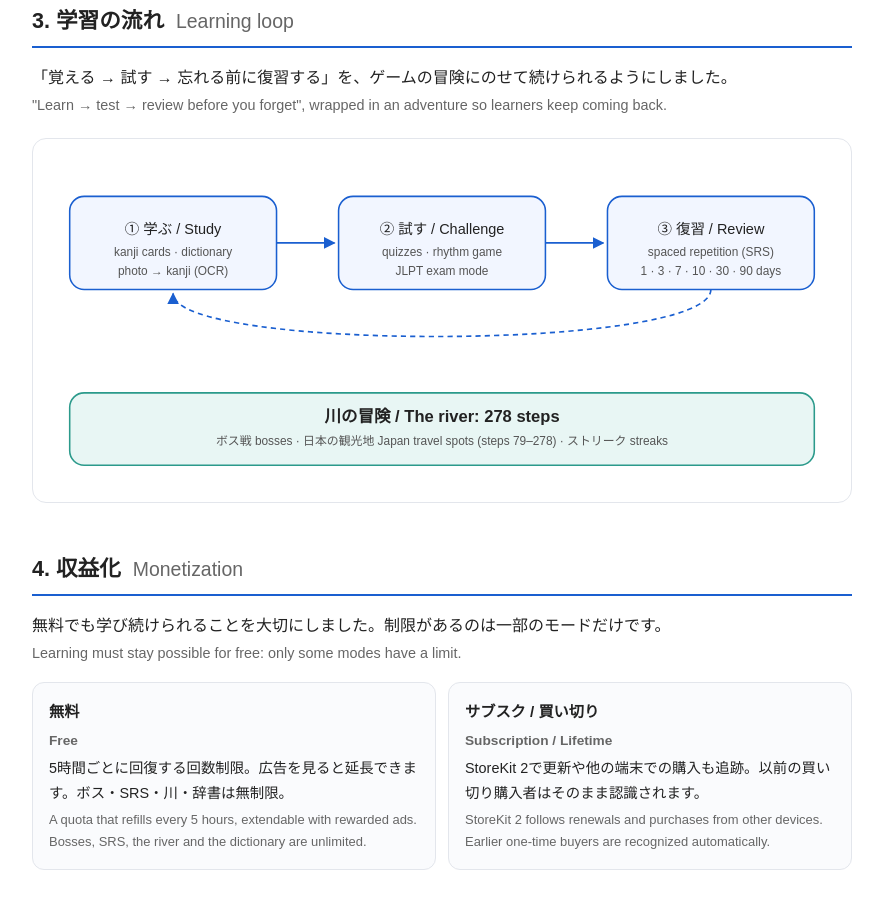
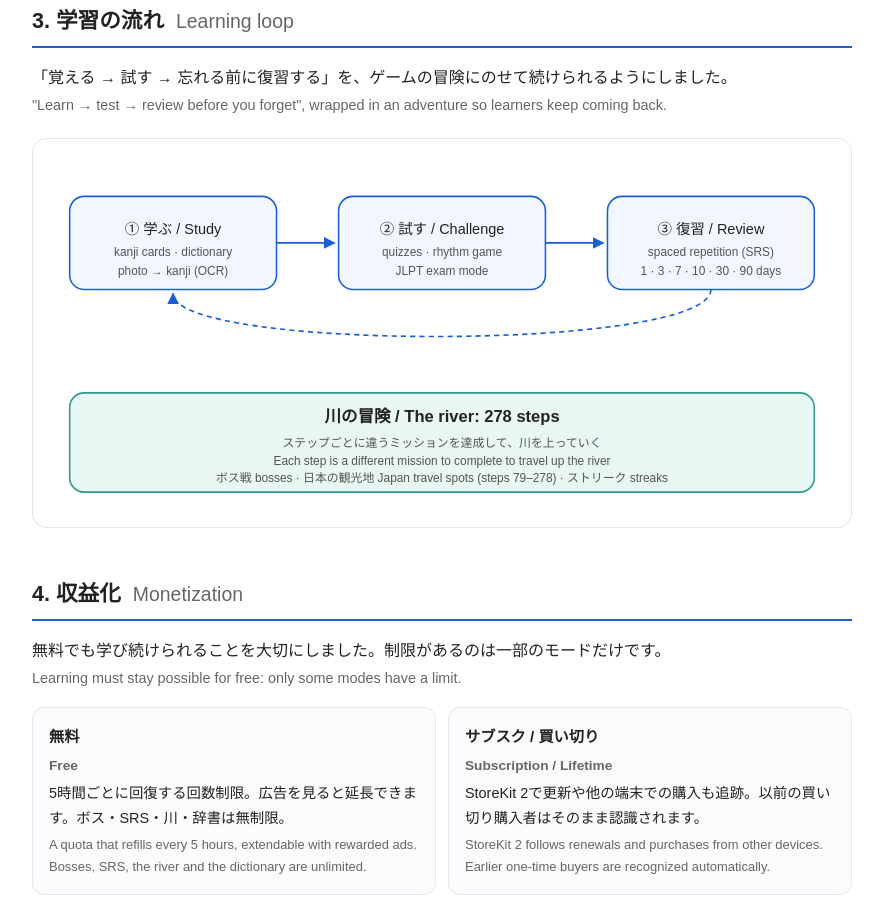
Before and after one commit to simondepussay/simondepussay.com, a website: page public/kanji-otter.html in a window 1280 px wide. Shown: the part 1735-2650 px from the top of the page, without its empty margins (198-1081 px from the left). Drawn offline with Linux system fonts and the light colour scheme.

Commit message:
La rivière : des missions variées pour remonter le courant

```diff
--- a/public/kanji-otter.html
+++ b/public/kanji-otter.html
@@ -198,8 +198,8 @@
       <span class="en">"Learn → test → review before you forget", wrapped in an adventure so learners keep coming back.</span></p>
 
     <figure class="schema">
-      <svg viewBox="0 0 760 320" role="img" aria-labelledby="boucle-titre">
-        <title id="boucle-titre">Learning loop: study, challenge, spaced repetition reviews, river progress with bosses, tourism spots and JLPT exam mode</title>
+      <svg viewBox="0 0 760 344" role="img" aria-labelledby="boucle-titre">
+        <title id="boucle-titre">Learning loop: study, challenge and spaced repetition reviews, then 278 varied missions to complete to travel up the river, with bosses and Japan travel spots</title>
         <g class="etape">
           <rect x="20" y="40" width="200" height="90" rx="14"/>
           <text x="120" y="76" text-anchor="middle">① 学ぶ / Study</text>
@@ -218,9 +218,11 @@
         <line x1="480" y1="85" x2="536" y2="85" class="lien" marker-end="url(#fleche)"/>
         <path d="M640,130 C640,190 120,190 120,134" class="lien pointille" marker-end="url(#fleche)"/>
 
-        <rect x="20" y="230" width="720" height="70" rx="14" class="riviere"/>
+        <rect x="20" y="230" width="720" height="96" rx="14" class="riviere"/>
         <text x="380" y="258" text-anchor="middle" class="titre-boite">川の冒険 / The river: 278 steps</text>
-        <text x="380" y="280" text-anchor="middle" class="petit">ボス戦 bosses · 日本の観光地 Japan travel spots (steps 79–278) · ストリーク streaks</text>
+        <text x="380" y="282" text-anchor="middle" class="petit">ステップごとに違うミッションを達成して、川を上っていく</text>
+        <text x="380" y="300" text-anchor="middle" class="petit">Each step is a different mission to complete to travel up the river</text>
+        <text x="380" y="316" text-anchor="middle" class="petit">ボス戦 bosses · 日本の観光地 Japan travel spots (steps 79–278) · ストリーク streaks</text>
       </svg>
     </figure>
   </section>
```
